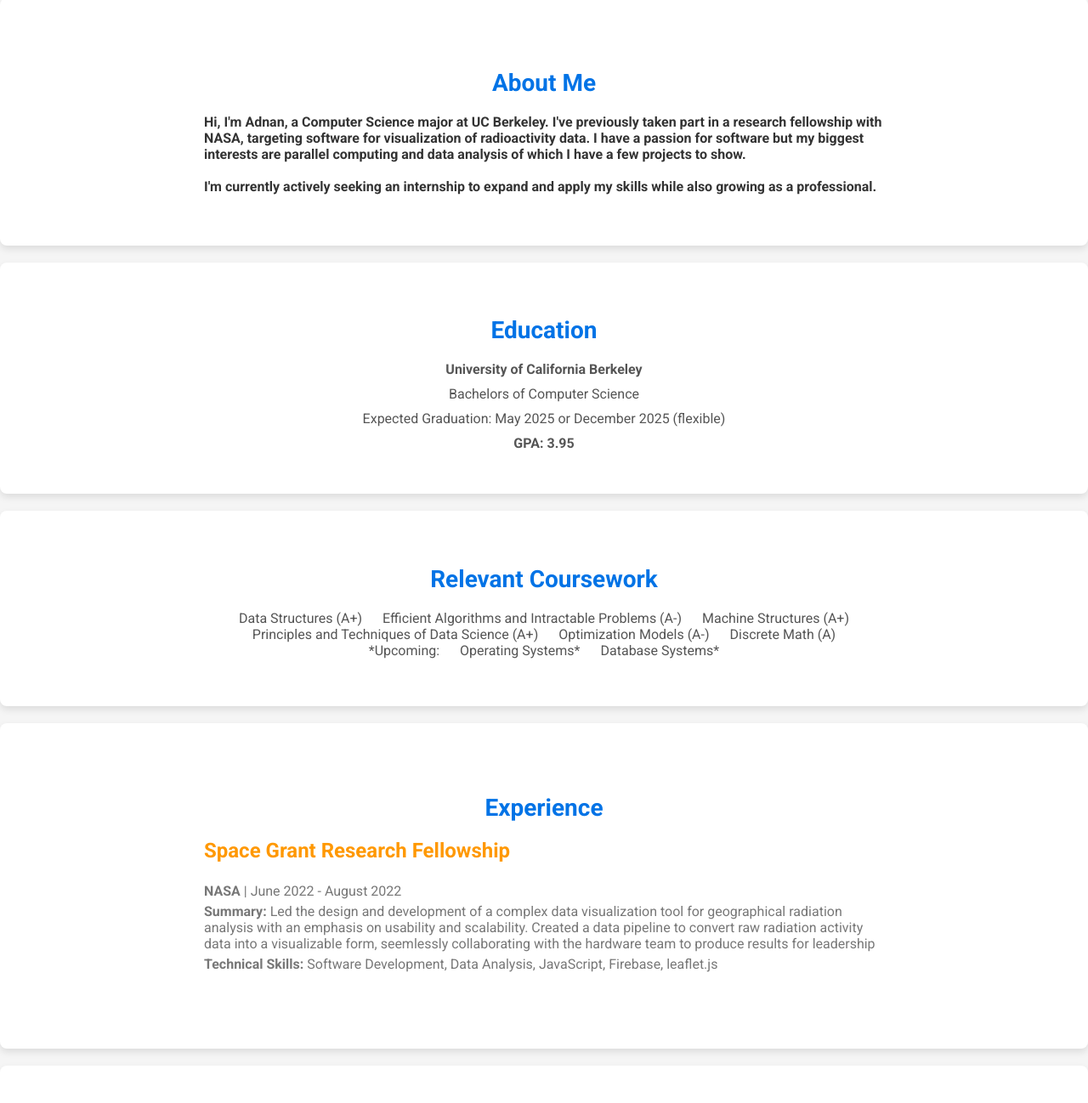
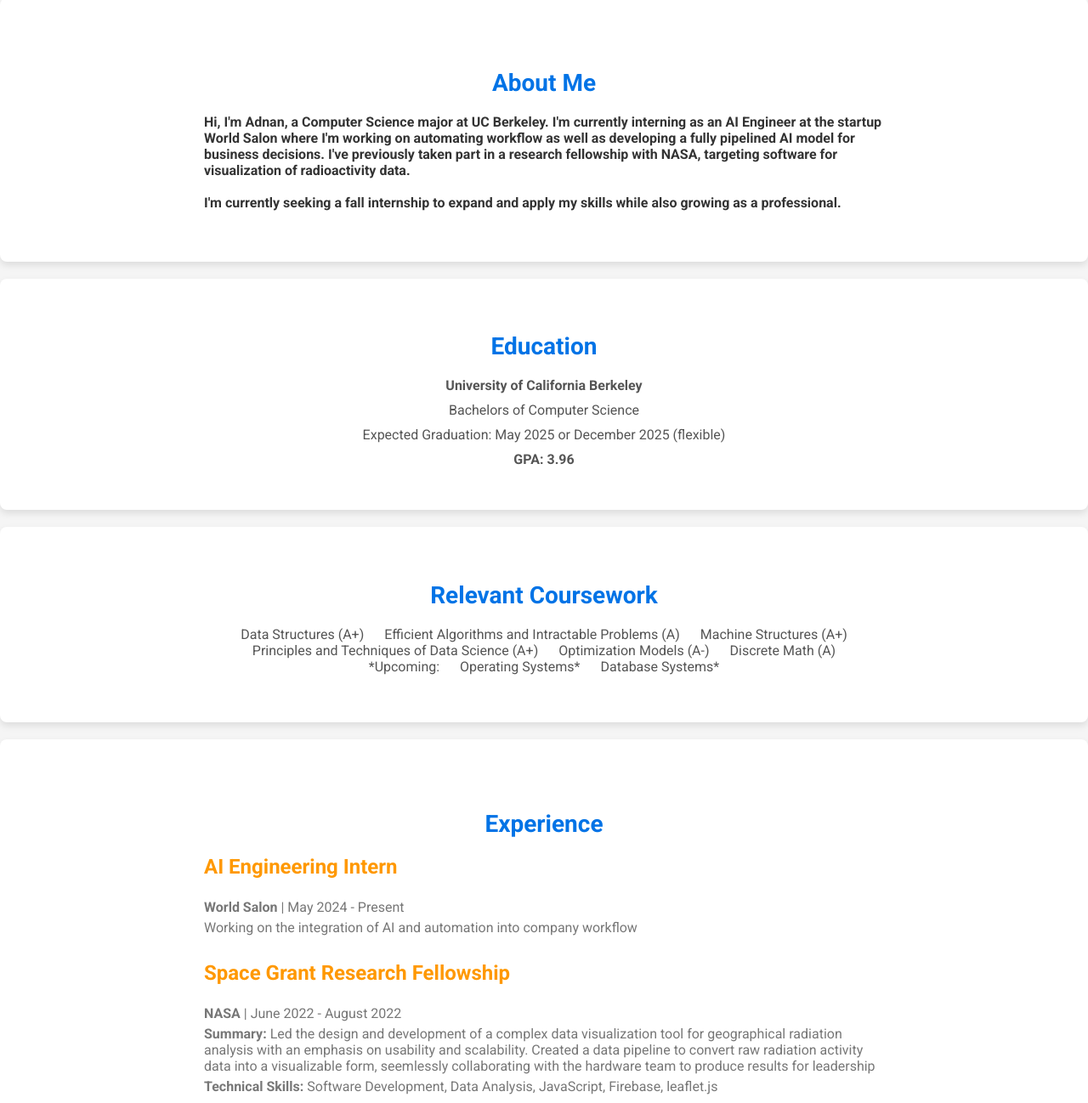
Before and after one commit to adnan10ashraf/dev_portfolio, a plain HTML site: page index.html in a window 1280 px wide. Shown: the part 300-1598 px from the top of the page at 85% size. Drawn offline with Linux system fonts and the light colour scheme.

Commit message:
update grades and experience

```diff
--- a/index.html
+++ b/index.html
@@ -52,8 +52,8 @@
     <section id="about">
         <div class="container">
             <h2>About Me</h2>
-            <strong>Hi, I'm Adnan, a Computer Science major at UC Berkeley. I've previously taken part in a research fellowship with NASA, targeting software for visualization of radioactivity data. I have a passion for software but my biggest interests are parallel computing and data analysis of which I have a few projects to show.  <!-- I've also tackled interesting and challenging projects that hone my skills in developing software and analyzing data for real world outcomes. -->
-                <br><br>I'm currently actively seeking an internship to expand and apply my skills while also growing as a professional.</strong>
+            <strong>Hi, I'm Adnan, a Computer Science major at UC Berkeley. I'm currently interning as an AI Engineer at the startup World Salon where I'm working on automating workflow as well as developing a fully pipelined AI model for business decisions. I've previously taken part in a research fellowship with NASA, targeting software for visualization of radioactivity data. <!--I have a passion for software but my biggest interests are parallel computing and data analysis of which I have a few projects to show.  I've also tackled interesting and challenging projects that hone my skills in developing software and analyzing data for real world outcomes. -->
+                <br><br>I'm currently seeking a fall internship to expand and apply my skills while also growing as a professional.</strong>
         </div>
     </section>
     <section id="education">
@@ -62,7 +62,7 @@
             <p><strong>University of California Berkeley</strong></p>
             <p>Bachelors of Computer Science</p>
             <p>Expected Graduation: May 2025 or December 2025 (flexible)</p>
-            <p><strong>GPA: 3.95</strong></p>
+            <p><strong>GPA: 3.96</strong></p>
         </div>
     </section>
     <section id="coursework">
@@ -70,7 +70,7 @@
             <h2>Relevant Coursework</h2>
             <ul class="coursework-list">
                 <li>Data Structures (A+)</li>
-                <li>Efficient Algorithms and Intractable Problems (A-)</li>
+                <li>Efficient Algorithms and Intractable Problems (A)</li>
                 <li>Machine Structures (A+)</li>
                 <li>Principles and Techniques of Data Science (A+)</li>
                 <li>Optimization Models (A-)</li>
@@ -86,6 +86,15 @@
     <section id="experience">
         <div class="container">
             <h2>Experience</h2>
+            <div class="experience">
+                <h3>AI Engineering Intern</h3>
+                <p><strong>World Salon</strong> | May 2024 - Present</p>
+                <p>Working on the integration of AI and automation into company workflow</p>
+              <!--  <p> <b>Summary:</b> Led the design and development of a complex data visualization tool for geographical radiation
+                    analysis with an emphasis on usability and scalability. Created a data pipeline to convert raw radiation activity data into a visualizable form, seemlessly collaborating with the hardware team to produce results for leadership </p>
+                <p> <b>Technical Skills:</b> Software Development, Data Analysis, JavaScript, Firebase, leaflet.js</p> -->
+
+            </div>
             <div class="experience">
                 <h3>Space Grant Research Fellowship</h3>
                 <p><strong>NASA</strong> | June 2022 - August 2022</p>
```
Also changed, not shown: TODO.txt.
